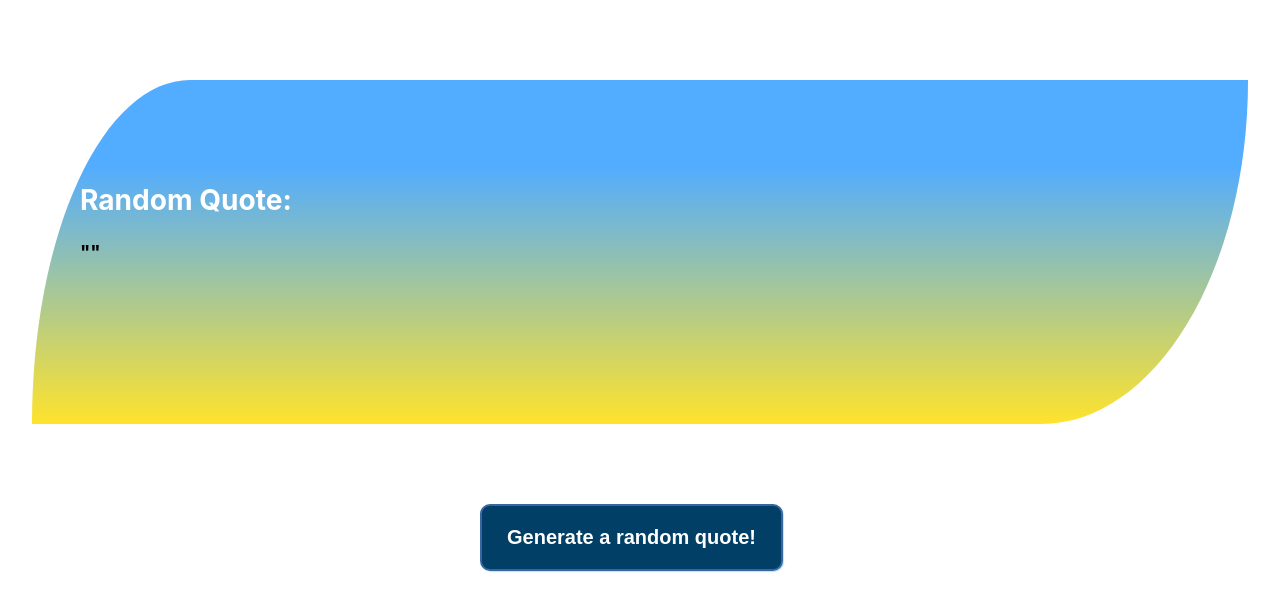
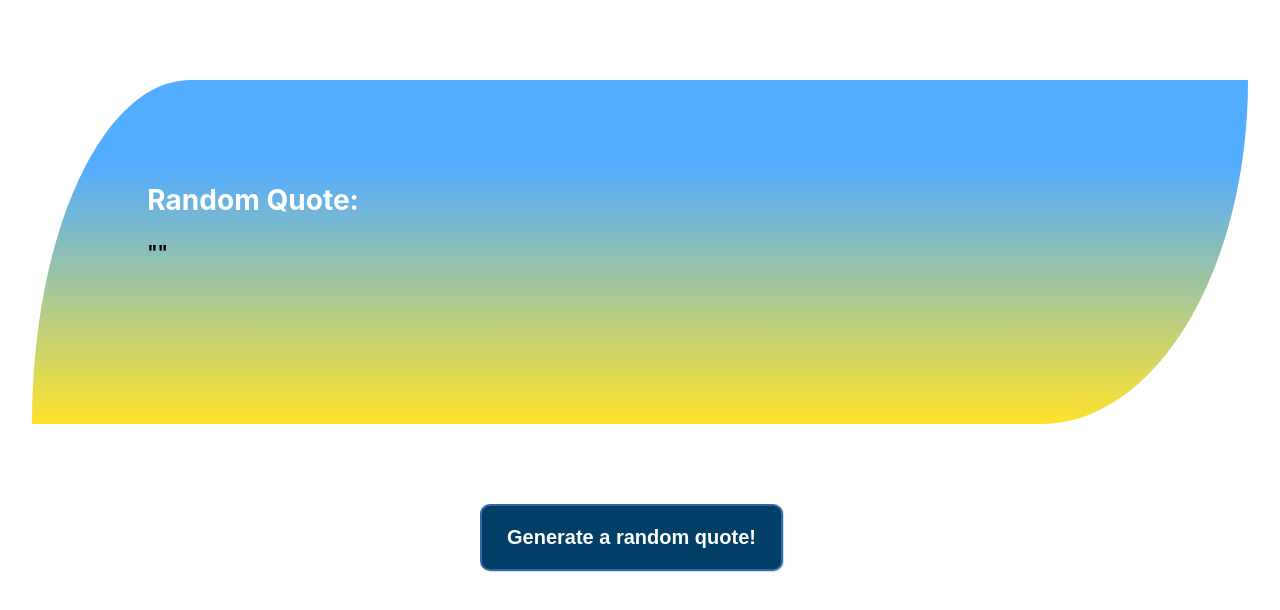
Before and after one commit to rahwafesseha/quote-app, a React (Create React App) app: page / in a window 1280 px wide. Shown: the top 610 px of the page. Built offline with nearby package versions, Linux system fonts and the light colour scheme.

Commit message:
changed some style

```diff
--- a/src/App.css
+++ b/src/App.css
@@ -3,7 +3,7 @@
   border-radius:13% 87% 17% 83% / 100% 0% 100% 0% ;
   background-color: #52ACFF;
   background-image: linear-gradient(180deg, #52ACFF 25%, #FFE32C 100%);
-  padding:5rem 3rem;
+  padding:5rem 9%;
  justify-content: center;
 
 }
@@ -28,6 +28,8 @@ button {
   color:white;
   font-size: 20px;
   font-weight:bold;
+  cursor: pointer;
+
 
  }
  .author{
```
